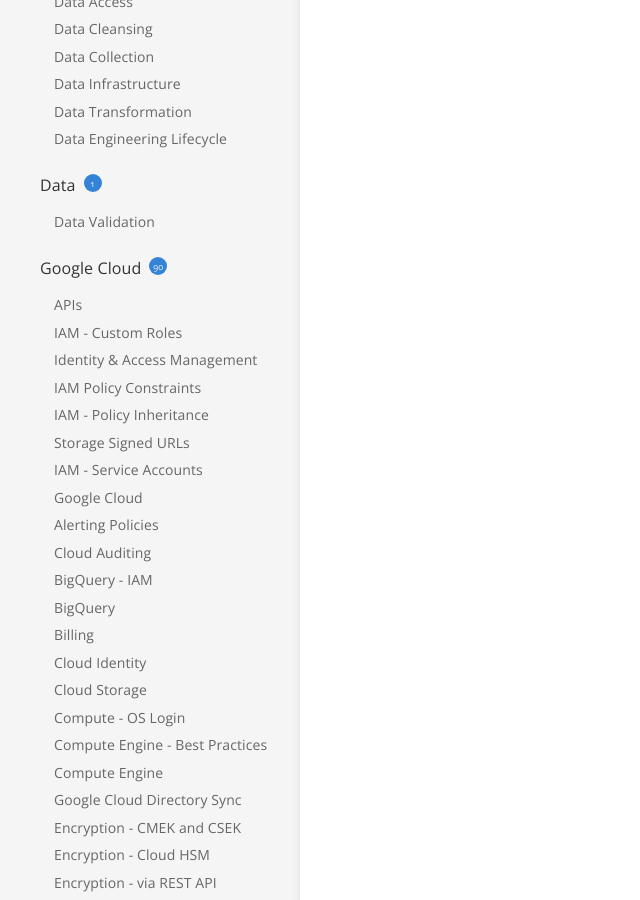
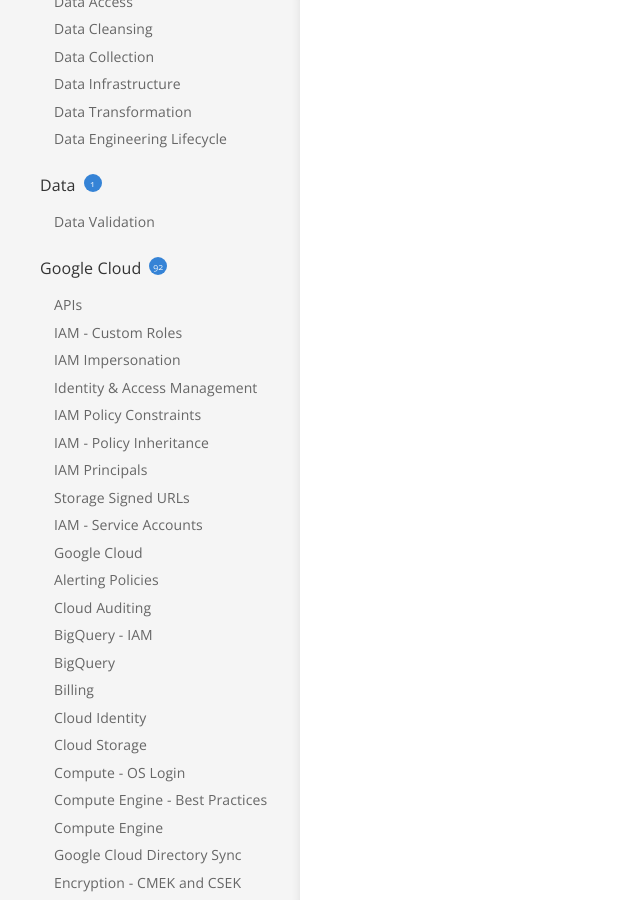
Before and after one commit to TABurrows/taburrows.github.io, a Jekyll site: the page built from index.md, in a window 1280 px wide and 900 px high, scrolled down 619 px. Shown: the whole window, without its empty margins (0-640 px from the left). Built offline with Jekyll 4.4.1, drawn with Linux system fonts in a browser that asks for light colours.

Commit message:
Updated IAM Notes

```diff
--- a/_docs/google-cloud/IAM-impersonation.md
+++ b/_docs/google-cloud/IAM-impersonation.md
@@ -1,4 +1,9 @@
-
+---
+title: IAM Impersonation
+category: Google Cloud
+order: 1
+---
+IAM Impersonation
 
 
 When a PRINCIPAL, such as a USER or another SERVICE ACCOUNT, uses short lived credentials to authenticate as a service account, it's called impersonating the service account.
--- a/_docs/google-cloud/IAM-principals.md
+++ b/_docs/google-cloud/IAM-principals.md
@@ -1,4 +1,9 @@
-
+---
+title: IAM Principals
+category: Google Cloud
+order: 1
+---
+IAM Principals
 
 
 IAM - PRINCIPALS
```
